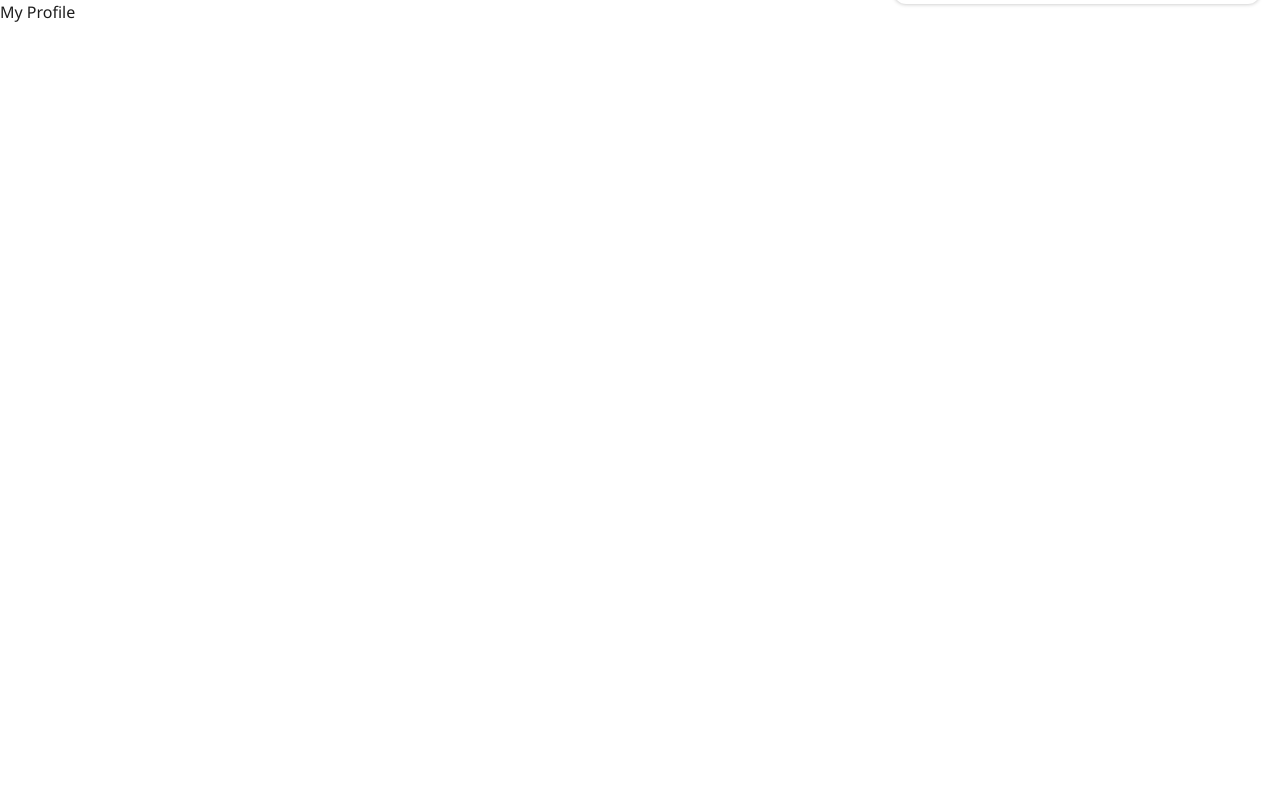
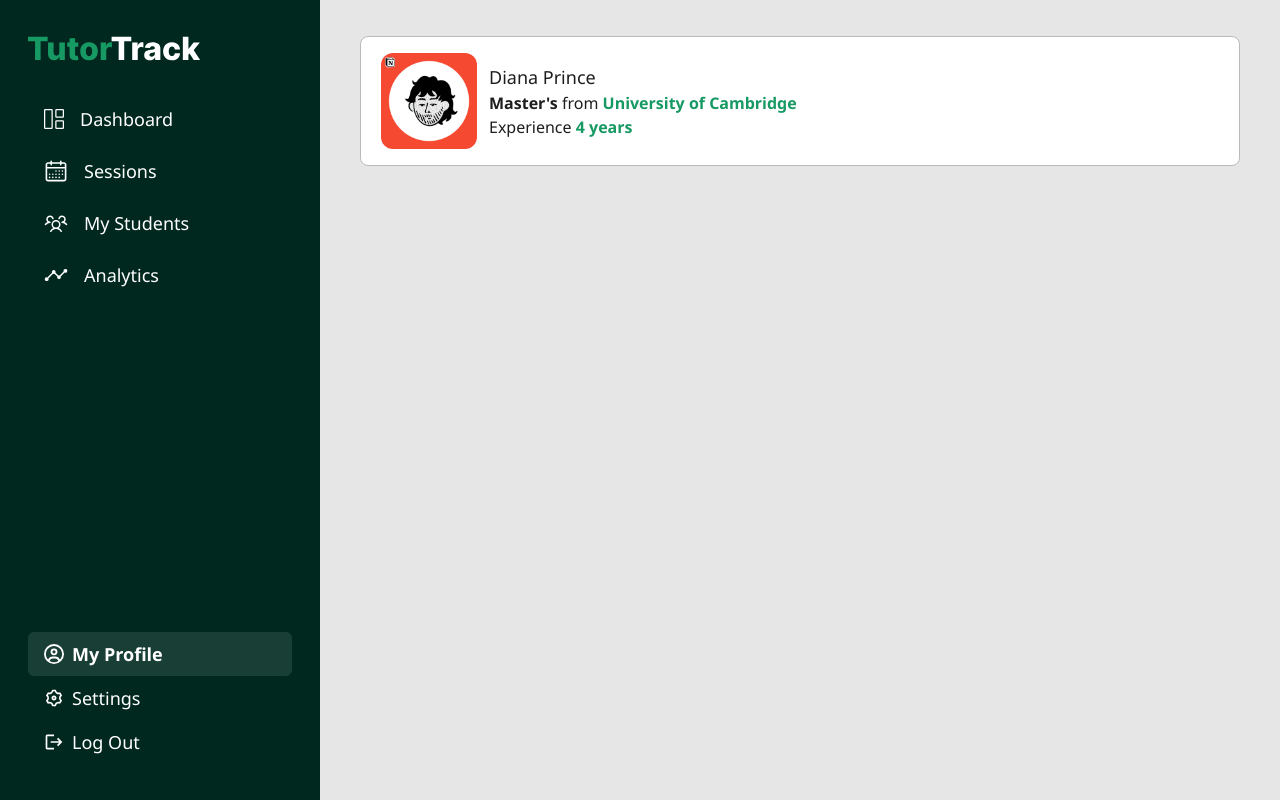
Before and after one commit to hasnainn135/tutor-track-frontend, a Next.js app: page /tutor/my-profile in a window 1280 px wide. Built offline with nearby package versions, Linux system fonts and the light colour scheme.

Commit message:
tutor profile

```diff
--- a/public/tutors.json
+++ b/public/tutors.json
@@ -41,6 +41,26 @@
     "id": "t3",
     "name": "Diana Prince",
     "pfp": "/imgs/face.png",
+
+    "level_of_education":"Master's",
+    "institue":"University of Cambridge",
+    "teaching_experience":"4 years",
+    "about":"Lorem ipsum dolor sit amet consectetur. Duis sem convallis tristique enim tempus porta. Urna venenatis quis in dolor neque viverra nulla vulputate amet. Vestibulum aliquet semper ultriciesquam hac risus. Imperdiet pellentesque adipiscing id convallis lacinia vel non. Lorem ipsum dolor sit amet consectetur. Duis sem convallis tristique enim temLorem ipsum dolor sit amet consectetur. Duis sem convallis tristique enim tempus porta. Urna venenatis quis in dolor neque viverra nulla vulputate amet. Vestibulum aliquet semper ultricies quam hac risus. Imperdiet pellentesque adipiscing id convallis lacinia vel non. Lorem ipsum dolor sit amet consectetur. Duis sem convallis tristique enim tem",
+    "country":"United Kingdom",
+    "state":"",
+    "city":"London",
+    "rating":3.5,
+    "total_students_taught":56,
+    "hourly_rate":"$70",
+
+    "offeredSubjects":[{
+      "level":"A level",
+      "subjects":["Mathematics","Physics","French","Chemistry"]
+    },{
+      "level":"IGCSE",
+      "subjects":["Mathematics","Physics","French"]
+    }],
+
     "timeSlots": [
       "2 : 00pm",
       "2 : 15pm",
--- a/src/components/StudentSidebar.tsx
+++ b/src/components/StudentSidebar.tsx
@@ -35,6 +35,7 @@
     "/tutor/sessions",
     "/tutor/my-students",
     "/tutor/analytics",
+    "/tutor/my-profile",
     //chat
     "/chat",
   ];
@@ -96,9 +97,7 @@
   return (
     <div className={`${showSidebar ? "flex bg-[#E6E6E6]" : ""} relative`}>
       {/* SOONER */}
-      <div className="absolute bottom-5 right-5">
-        <TimerSooner />
-      </div>
+      <div className="absolute bottom-5 right-5">{/* <TimerSooner /> */}</div>
       {showSidebar && (
         <aside className="bg-dark_green text-white min-h-svh relative w-80">
           <div className="h-svh px-7 py-9 flex flex-col gap-9 w-80 sticky top-0">
--- a/src/pages/tutor/my-profile.tsx
+++ b/src/pages/tutor/my-profile.tsx
@@ -1,7 +1,40 @@
+import { useUsers } from "@/hooks/useUsers";
 import React from "react";
+import ContainerLayout from "../layouts/ContainerLayout";
 
 const MyProfile = () => {
-  return <div>My Profile</div>;
+  const { loggedInTutor } = useUsers();
+
+  if (loggedInTutor)
+    return (
+      <div>
+        <ContainerLayout>
+          <div className="flex items-center gap-3">
+            <div className="w-24 h-24 rounded-xl overflow-hidden">
+              <img src={loggedInTutor?.pfp} alt="" />
+            </div>
+            <div className="">
+              <p className="text-lg font-medium">{loggedInTutor?.name}</p>
+              <p className="">
+                <span className="font-semibold">
+                  {loggedInTutor?.level_of_education}
+                </span>{" "}
+                from{" "}
+                <span className="font-semibold text-primary_green">
+                  {loggedInTutor.institue}
+                </span>
+              </p>
+              <p className="">
+                Experience{" "}
+                <span className="font-semibold text-primary_green">
+                  {loggedInTutor?.teaching_experience}
+                </span>
+              </p>
+            </div>
+          </div>
+        </ContainerLayout>
+      </div>
+    );
 };
 
 export default MyProfile;
```
Also changed, not shown: src/types/usertypes.ts (+19 -0 lines).
